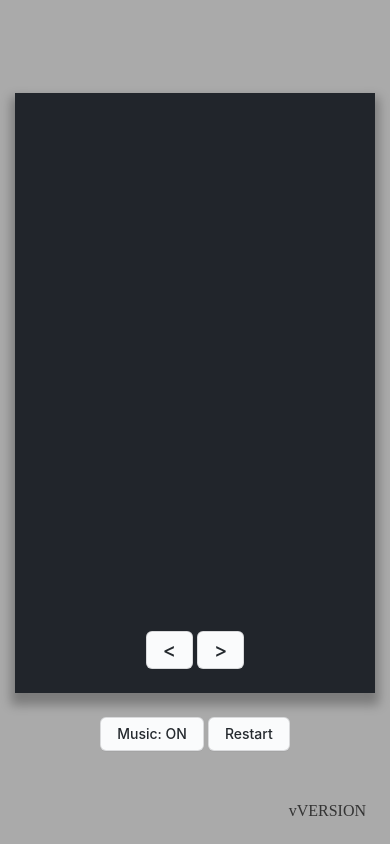
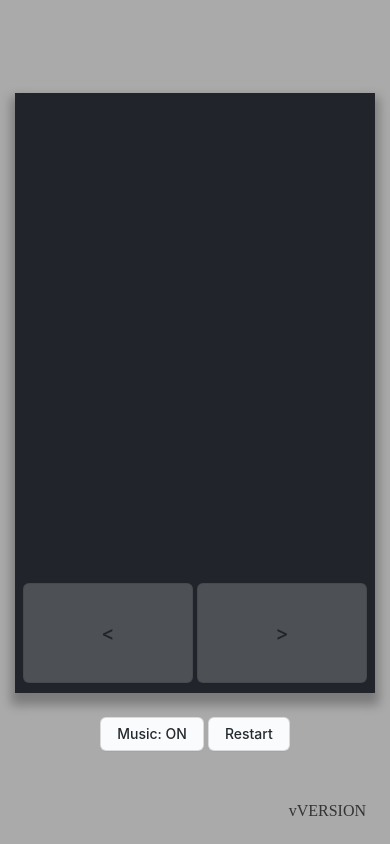
Before and after one commit to a-ignatev/vertical-code-jumper, a website built with webpack: page src/web/index.html in a window 390 px wide. Built offline with nearby package versions, Linux system fonts and the light colour scheme; files whose address does not match are found by name.

Commit message:
make mobile buttons bigger!

```diff
--- a/src/web/override.css
+++ b/src/web/override.css
@@ -127,12 +127,15 @@ body {
 .mobile-controls {
   display: none;
   position: absolute;
-  bottom: 24px;
+  bottom: 10px;
 }
 
 #leftButton, #rightButton {
   font-size: 20px;
   line-height: normal;
+  width: 170px;
+  height: 100px;
+  opacity: 0.2;
 }
 
 @media screen and (max-width: 600px) {
```
